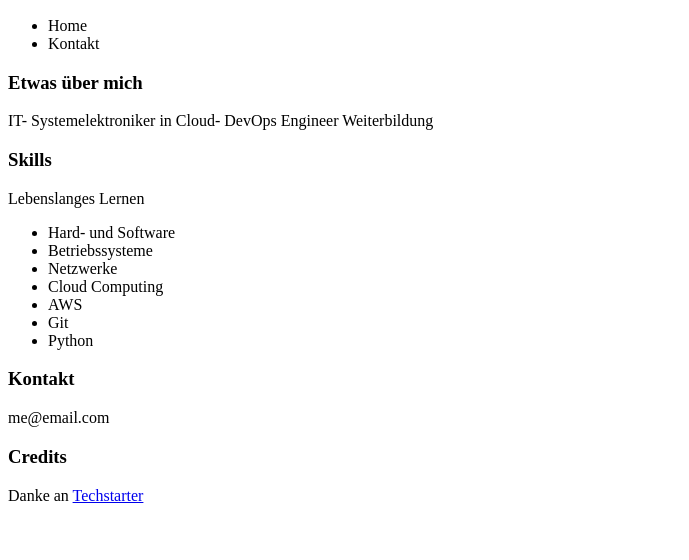
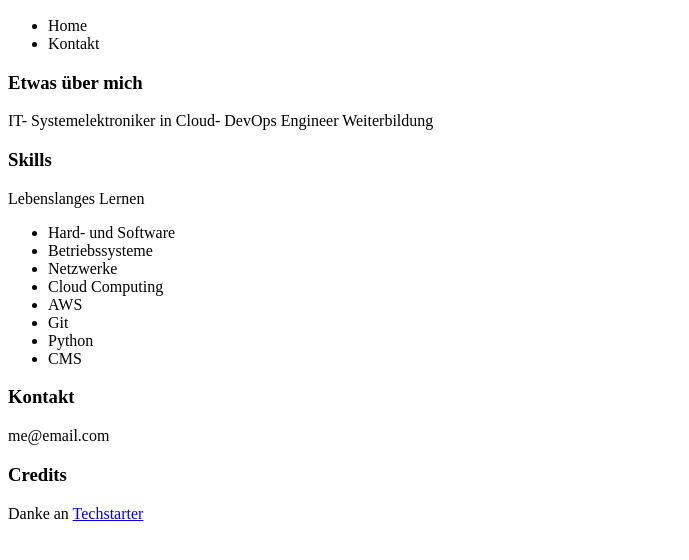
Before and after one commit to erdal2021/html-training, a plain HTML site: page index2.html in a window 1280 px wide. Shown: the part 110-670 px from the top of the page, without its empty margins (0-689 px from the left). Drawn offline with Linux system fonts and the light colour scheme.

Commit message:
Update index2.html

```diff
--- a/index2.html
+++ b/index2.html
@@ -32,6 +32,7 @@
             <li>AWS</li>
             <li>Git</li>
             <li>Python</li>
+            <li>CMS</li>
         </ul>
         </section>
         <section>
```
